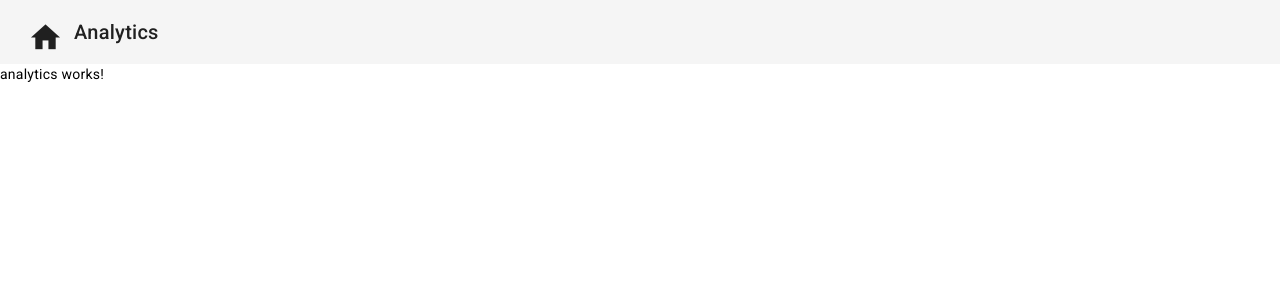
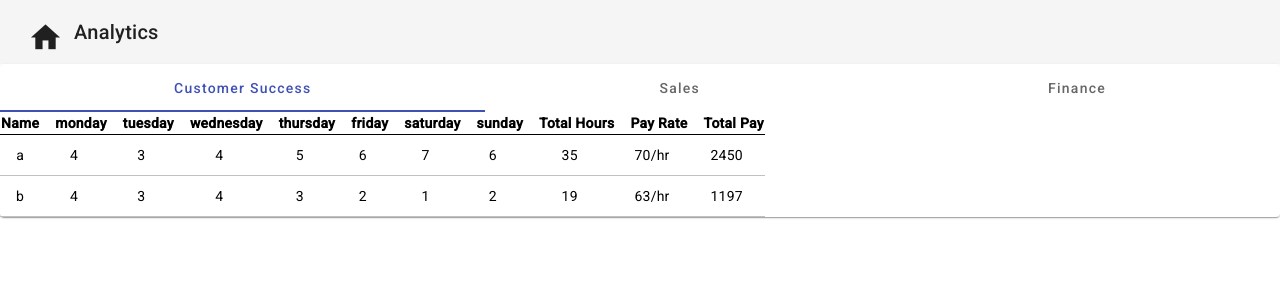
Before and after one commit to ZefAnderson/TimesheetApp, an Angular app in the folder hr-timesheet/: page /analytics in a window 1280 px wide. Shown: the top 300 px of the page. Built offline with nearby package versions, Linux system fonts and the light colour scheme.

Commit message:
unit 9 done

```diff
--- a/hr-timesheet/src/app/components/analytics-table/analytics-table.component.html
+++ b/hr-timesheet/src/app/components/analytics-table/analytics-table.component.html
@@ -1 +1,21 @@
-<p>analytics-table works!</p>
+<div>
+    <table>
+        <thead>
+            <th>Name</th>
+            <th *ngFor="let day of weekdays">{{day}}</th>
+            <th>Total Hours</th>
+            <th>Pay Rate</th>
+            <th>Total Pay</th>
+        </thead>
+
+        <tbody>
+            <tr *ngFor="let employee of employees; let i = index">
+                <td>{{employee.name}}</td>
+                <td *ngFor="let day of weekdays">{{employee[day]}}</td>
+                <td class="total-cell">{{getTotalHours(employee)}}</td>
+                <td>{{employee.payRate}}/hr</td>
+                <td>{{employee.payRate * getTotalHours(employee)}}</td>
+            </tr>
+        </tbody>
+    </table>
+</div>
--- a/hr-timesheet/src/app/components/analytics-table/analytics-table.component.scss
+++ b/hr-timesheet/src/app/components/analytics-table/analytics-table.component.scss
@@ -0,0 +1,3 @@
+mat-card {
+    margin: auto;
+}
--- a/hr-timesheet/src/app/components/analytics-table/analytics-table.component.ts
+++ b/hr-timesheet/src/app/components/analytics-table/analytics-table.component.ts
@@ -1,10 +1,80 @@
-import { Component } from '@angular/core';
+import { Component, Input, OnInit } from '@angular/core';
+import { Employee } from 'src/app/interfaces/employee';
 
 @Component({
   selector: 'app-analytics-table',
   templateUrl: './analytics-table.component.html',
   styleUrls: ['./analytics-table.component.scss']
 })
-export class AnalyticsTableComponent {
+export class AnalyticsTableComponent  implements OnInit{
+  @Input()
+  departmentId: string | undefined;
+  weekdays: string[] = ['monday', 'tuesday', 'wednesday', 'thursday', 'friday', 'saturday', 'sunday'];
+  employees: Employee[] = [];
+  employeeData: Employee[] = [
+    {
+        departmentId: '1',
+        friday: 6,
+        id: '1',
+        monday: 4,
+        name: 'a',
+        payRate: 70,
+        saturday: 7,
+        sunday: 6,
+        thursday: 5,
+        tuesday: 3,
+        wednesday: 4
+    },
+    {
+        departmentId: '1',
+        friday: 2,
+        id: '2',
+        monday: 4,
+        name: 'b',
+        payRate: 63,
+        saturday: 1,
+        sunday: 2,
+        thursday: 3,
+        tuesday: 3,
+        wednesday: 4
+    },
+    {
+        departmentId: '2',
+        friday: 9,
+        id: '3',
+        monday: 8,
+        name: 'c',
+        payRate: 76,
+        saturday: 7,
+        sunday: 5,
+        thursday: 4,
+        tuesday: 7,
+        wednesday: 5
+    },
+    {
+        departmentId: '3',
+        friday: 2,
+        id: '4',
+        monday: 3,
+        name: 'd',
+        payRate: 56,
+        saturday: 3,
+        sunday: 2,
+        thursday: 0,
+        tuesday: 4,
+        wednesday: 5
+    }
+  ];
+
+  constructor() { }
+
+  ngOnInit(): void {
+    this.employees = this.employeeData.filter(employee => employee.departmentId === this.departmentId);
+  }
+
+  getTotalHours(employee: Employee): number {
+    return employee.monday + employee.tuesday + employee.wednesday
+        + employee.thursday + employee.friday + employee.saturday + employee.sunday;
+  }
 
 }
--- a/hr-timesheet/src/app/components/analytics/analytics.component.html
+++ b/hr-timesheet/src/app/components/analytics/analytics.component.html
@@ -1 +1,15 @@
-<p>analytics works!</p>
+<div class="main-container">
+    <mat-card>
+        <mat-tab-group mat-align-tabs="center">
+            <mat-tab label="Customer Success">
+                <app-analytics-table [departmentId]="'1'"></app-analytics-table>
+            </mat-tab>
+            <mat-tab label="Sales">
+                <app-analytics-table [departmentId]="'2'"></app-analytics-table>
+            </mat-tab>
+            <mat-tab label="Finance">
+                <app-analytics-table departmentId="3"></app-analytics-table>
+            </mat-tab>
+        </mat-tab-group>
+    </mat-card>
+</div>
--- a/hr-timesheet/src/app/components/analytics/analytics.component.scss
+++ b/hr-timesheet/src/app/components/analytics/analytics.component.scss
@@ -0,0 +1,3 @@
+mat-card {
+    margin: auto;
+}
--- a/hr-timesheet/src/app/components/timesheet/timesheet.component.scss
+++ b/hr-timesheet/src/app/components/timesheet/timesheet.component.scss
@@ -14,10 +14,6 @@
 
 mat-form-field {
     width: calc(100% - 40px);
-}
-
-.hours {
-    margin-top: 30px;
 }
 
 .hours {
--- a/hr-timesheet/src/app/modules/material.module.ts
+++ b/hr-timesheet/src/app/modules/material.module.ts
@@ -7,6 +7,7 @@
 import { MatListModule } from '@angular/material/list';
 import { MatInputModule } from '@angular/material/input';
 import { MatFormFieldModule } from '@angular/material/form-field';
+import { MatTabsModule } from '@angular/material/tabs';
 import { ReactiveFormsModule } from '@angular/forms';
 
 @NgModule({
@@ -20,7 +21,8 @@
     MatListModule,
     MatInputModule,
     MatFormFieldModule,
-    ReactiveFormsModule
+    ReactiveFormsModule,
+    MatTabsModule,
   ],
   exports: [
     MatToolbarModule,
@@ -31,6 +33,7 @@
     MatInputModule,
     MatFormFieldModule,
     ReactiveFormsModule,
+    MatTabsModule,
   ]
 })
 export class MaterialModule { }
--- a/hr-timesheet/src/styles.scss
+++ b/hr-timesheet/src/styles.scss
@@ -2,3 +2,30 @@
 
 html, body { height: 100%; }
 body { margin: 0; font-family: Roboto, "Helvetica Neue", sans-serif; }
+
+.main-conatiner {
+    display: flex;
+    align-items: center;
+    height: calc(100% - 64px);
+}
+
+table {
+    border-collapse: collapse;
+}
+
+th {
+    border-bottom: 1px solid black;
+
+    &:not(:first-child) {
+        padding-left: 15px;
+    }
+}
+
+td {
+    text-align: center;
+    padding: 10px 0px;
+}
+
+tr td {
+    border-bottom:1pt solid #C1C1C1;
+}
```
